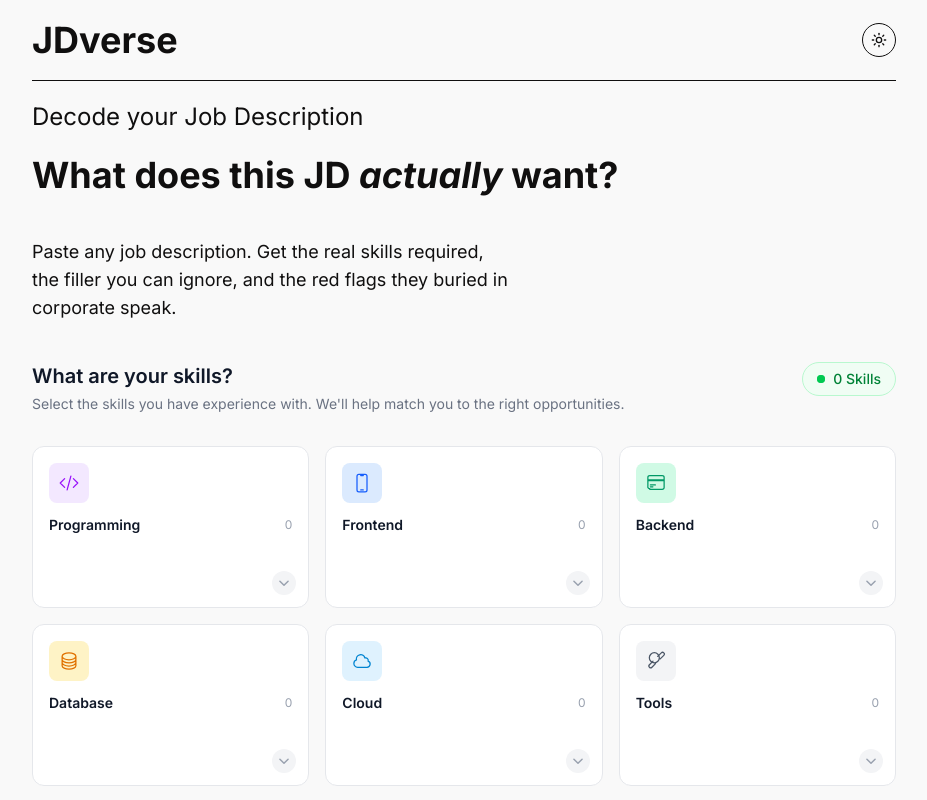
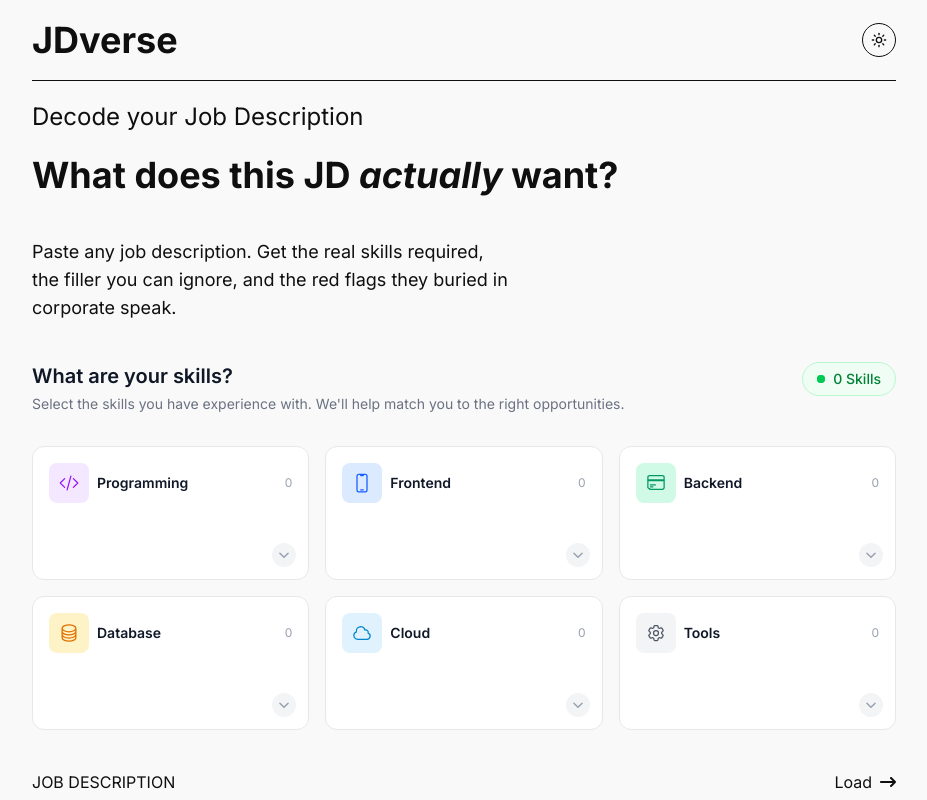
Before and after one commit to 77Gaurav/jdverse, a Next.js app: page / in a window 1280 px wide. Shown: the top 800 px of the page, without its empty margins (176-1103 px from the left). Built offline with nearby package versions, Linux system fonts and the light colour scheme.

Commit message:
Replace tools category icon with Settings cog

```diff
--- a/app/components/skills/SkillSelection.tsx
+++ b/app/components/skills/SkillSelection.tsx
@@ -53,7 +53,8 @@
     case "tools":
       return (
         <svg className={`w-5 h-5 ${className}`} fill="none" viewBox="0 0 24 24" stroke="currentColor" strokeWidth={1.5}>
-          <path strokeLinecap="round" strokeLinejoin="round" d="M11.42 15.17l-4.29 4.29a2.12 2.12 0 01-3-3l4.29-4.29m5.66-5.66l4.29-4.29a2.12 2.12 0 013 3l-4.29 4.29m-2.83 2.83a6 6 0 11-8.49-8.49 6 6 0 018.49 8.49z" />
+          <path strokeLinecap="round" strokeLinejoin="round" d="M9.594 3.94c.09-.542.56-.94 1.11-.94h2.593c.55 0 1.02.398 1.11.94l.213 1.281c.063.374.313.686.645.87.074.04.147.083.22.127.324.196.72.257 1.075.124l1.217-.456a1.125 1.125 0 011.37.49l1.296 2.247a1.125 1.125 0 01-.26 1.431l-1.003.827c-.293.24-.438.613-.431.992a6.759 6.759 0 010 .255c-.007.378.138.75.43.99l1.005.828c.424.35.534.954.26 1.43l-1.298 2.247a1.125 1.125 0 01-1.369.491l-1.217-.456c-.355-.133-.75-.072-1.076.124a6.57 6.57 0 01-.22.128c-.331.183-.581.495-.644.869l-.213 1.28c-.09.543-.56.941-1.11.941h-2.594c-.55 0-1.02-.398-1.11-.94l-.213-1.281c-.062-.374-.312-.686-.644-.87a6.52 6.52 0 01-.22-.127c-.325-.196-.72-.257-1.076-.124l-1.217.456a1.125 1.125 0 01-1.369-.49l-1.297-2.247a1.125 1.125 0 01.26-1.431l1.004-.827c.292-.24.437-.613.43-.992a6.932 6.932 0 010-.255c.007-.378-.138-.75-.43-.99l-1.004-.828a1.125 1.125 0 01-.26-1.43l1.297-2.247a1.125 1.125 0 011.37-.491l1.216.456c.356.133.751.072 1.076-.124.072-.044.146-.087.22-.128.332-.183.582-.495.644-.869l.214-1.281z" />
+          <path strokeLinecap="round" strokeLinejoin="round" d="M15 12a3 3 0 11-6 0 3 3 0 016 0z" />
         </svg>
       );
     default:
@@ -115,13 +116,15 @@
             : `${theme==='dark' ? 'border-gray-700 bg-neutral-800 hover:border-gray-500' : 'border-gray-200 bg-white hover:border-gray-300 hover:shadow-sm'}`
         }`}
       >
-        <div className={`w-8 sm:w-10 h-8 sm:h-10 rounded-lg ${theme==='dark' ? m.darkIconBg : m.iconBg} flex items-center justify-center mb-2 sm:mb-3`}>
-          <CategoryIcon category={skill} className={theme==='dark' ? m.darkIconColor : m.iconColor} />
-        </div>
+        <div className="flex flex-col lg:flex-row lg:items-center lg:gap-2 mb-2 sm:mb-3">
+          <div className={`w-8 sm:w-10 h-8 sm:h-10 rounded-lg ${theme==='dark' ? m.darkIconBg : m.iconBg} flex items-center justify-center`}>
+            <CategoryIcon category={skill} className={theme==='dark' ? m.darkIconColor : m.iconColor} />
+          </div>
 
-        <div className="flex items-center justify-between mb-2">
-          <h4 className={`text-sm font-semibold ${theme==='dark' ? 'text-white' : 'text-gray-900'} capitalize`}>{skill}</h4>
-          <span className={`text-xs ${theme==='dark' ? 'text-gray-500' : 'text-gray-400'}`}>{selectedInCategory.length}</span>
+          <div className="flex items-center justify-between lg:flex-1 mt-1 lg:mt-0">
+            <h4 className={`text-sm font-semibold ${theme==='dark' ? 'text-white' : 'text-gray-900'} capitalize`}>{skill}</h4>
+            <span className={`text-xs ${theme==='dark' ? 'text-gray-500' : 'text-gray-400'}`}>{selectedInCategory.length}</span>
+          </div>
         </div>
 
         <div className="flex items-center gap-1.5 h-6 overflow-hidden">
```
